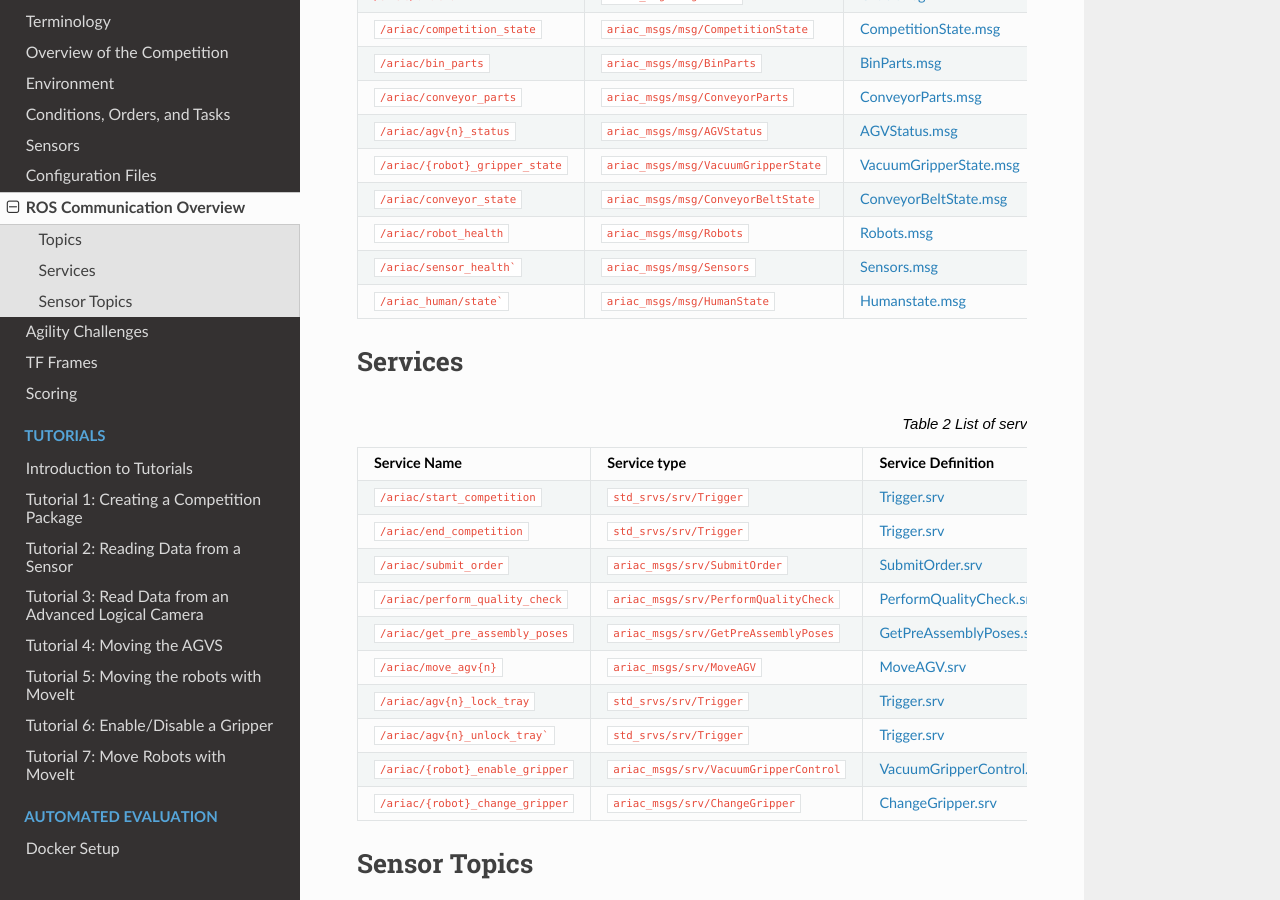
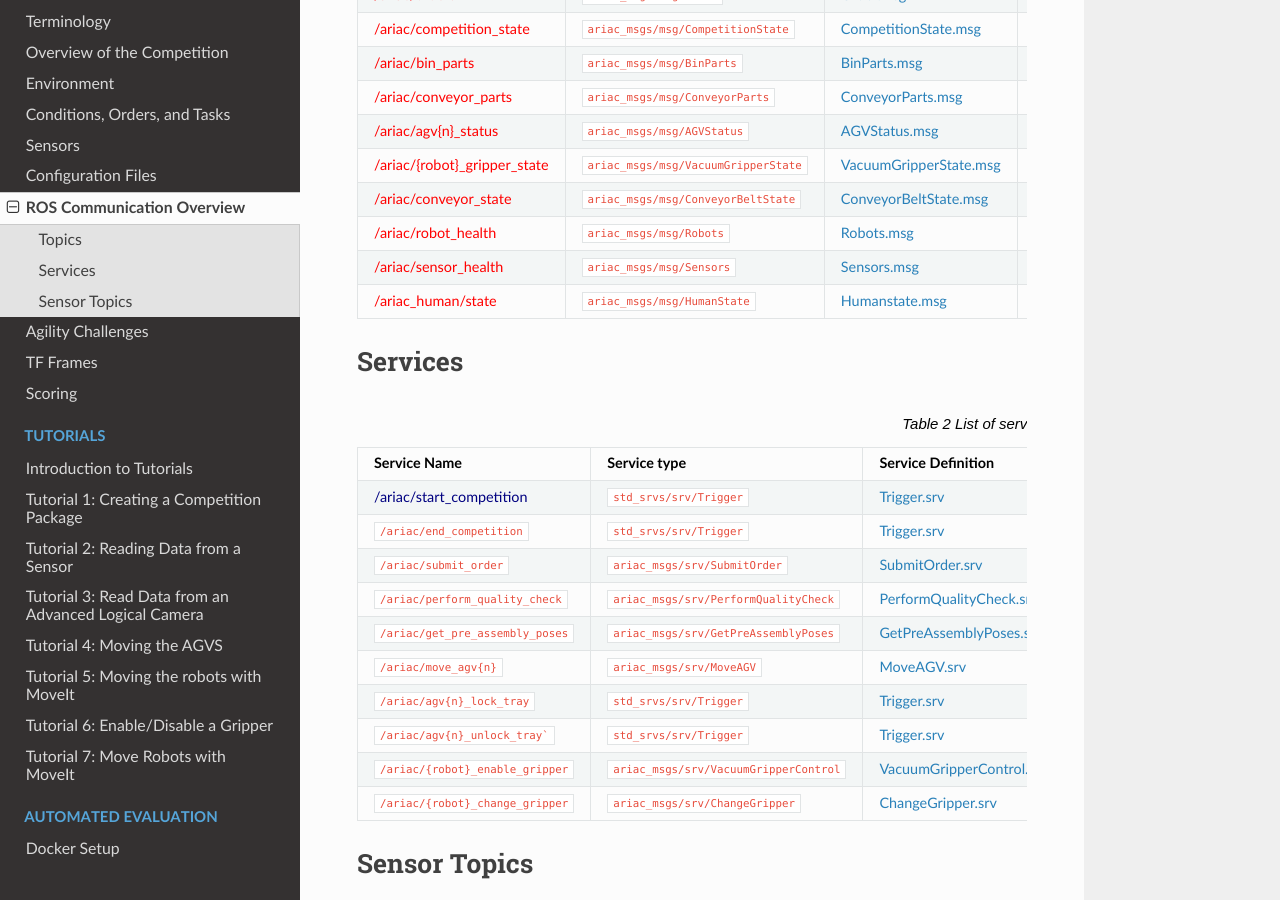
Before and after one commit to usnistgov/ARIAC, a Sphinx documentation site: the page built from docs/competition/ros_communication.rst, in a window 1280 px wide and 900 px high, scrolled down 398 px. Built offline with Sphinx 7.4.7 and the Read the Docs theme 2.0.0, drawn with Linux system fonts in a browser that asks for light colours; part of the change alters nothing that is shown.

````diff
--- a/docs/competition/ros_communication.rst
+++ b/docs/competition/ros_communication.rst
@@ -23,39 +23,39 @@ Topics
      - ``ariac_msgs/msg/Order``
      - `Order.msg <https://github.com/usnistgov/ARIAC/blob/ariac2023/ariac_msgs/msg/Order.msg>`_
      - Orders that the CCS should submit
-   * - ``/ariac/competition_state``
+   * - :red:`/ariac/competition_state`
      - ``ariac_msgs/msg/CompetitionState``
      - `CompetitionState.msg <https://github.com/usnistgov/ARIAC/blob/ariac2023/ariac_msgs/msg/CompetitionState.msg>`_
      - Current state of the competition
-   * - ``/ariac/bin_parts``
+   * - :red:`/ariac/bin_parts`
      - ``ariac_msgs/msg/BinParts``
      - `BinParts.msg <https://github.com/usnistgov/ARIAC/blob/ariac2023/ariac_msgs/msg/BinParts.msg>`_
      - Part information in each bin at program start-up
-   * - ``/ariac/conveyor_parts``
+   * - :red:`/ariac/conveyor_parts`
      - ``ariac_msgs/msg/ConveyorParts``
      - `ConveyorParts.msg <https://github.com/usnistgov/ARIAC/blob/ariac2023/ariac_msgs/msg/ConveyorParts.msg>`_
      - Parts that will come on the conveyor belt
-   * - ``/ariac/agv{n}_status``
+   * - :red:`/ariac/agv{n}_status`
      - ``ariac_msgs/msg/AGVStatus``
      - `AGVStatus.msg <https://github.com/usnistgov/ARIAC/blob/ariac2023/ariac_msgs/msg/AGVStatus.msg>`_
      - State of the AGV {n} (location, position, velocity)
-   * - ``/ariac/{robot}_gripper_state``
+   * - :red:`/ariac/{robot}_gripper_state`
      - ``ariac_msgs/msg/VacuumGripperState``
      - `VacuumGripperState.msg <https://github.com/usnistgov/ARIAC/blob/ariac2023/ariac_msgs/msg/VacuumGripperState.msg>`_
      - State of {robot}'s gripper (enabled, attached, type)
-   * - ``/ariac/conveyor_state``
+   * - :red:`/ariac/conveyor_state`
      - ``ariac_msgs/msg/ConveyorBeltState``
      - `ConveyorBeltState.msg <https://github.com/usnistgov/ARIAC/blob/ariac2023/ariac_msgs/msg/ConveyorBeltState.msg>`_
      - State of the conveyor (enabled, power)
-   * - ``/ariac/robot_health``
+   * - :red:`/ariac/robot_health`
      - ``ariac_msgs/msg/Robots``
      - `Robots.msg <https://github.com/usnistgov/ARIAC/blob/ariac2023/ariac_msgs/msg/Robots.msg>`_
      - Health of the robots (enabled or disabled)
-   * - ``/ariac/sensor_health```
+   * - :red:`/ariac/sensor_health`
      - ``ariac_msgs/msg/Sensors``
      - `Sensors.msg <https://github.com/usnistgov/ARIAC/blob/ariac2023/ariac_msgs/msg/Sensors.msg>`_
      - Health of the sensors (enabled or disabled)
-   * - ``/ariac_human/state```
+   * - :red:`/ariac_human/state`
      - ``ariac_msgs/msg/HumanState``
      - `Humanstate.msg <https://github.com/usnistgov/ARIAC/blob/ariac2023/ariac_msgs/msg/HumanState.msg>`_
      - Position and velocity of the human and the ceiling robot
@@ -87,7 +87,7 @@ Services
      - Service type
      - Service Definition
      - Description
-   * - ``/ariac/start_competition``
+   * - :navy:`/ariac/start_competition`
      - ``std_srvs/srv/Trigger``
      - `Trigger.srv <https://docs.ros2.org/galactic/api/std_srvs/srv/Trigger.html>`_
      - Start the competition
````
